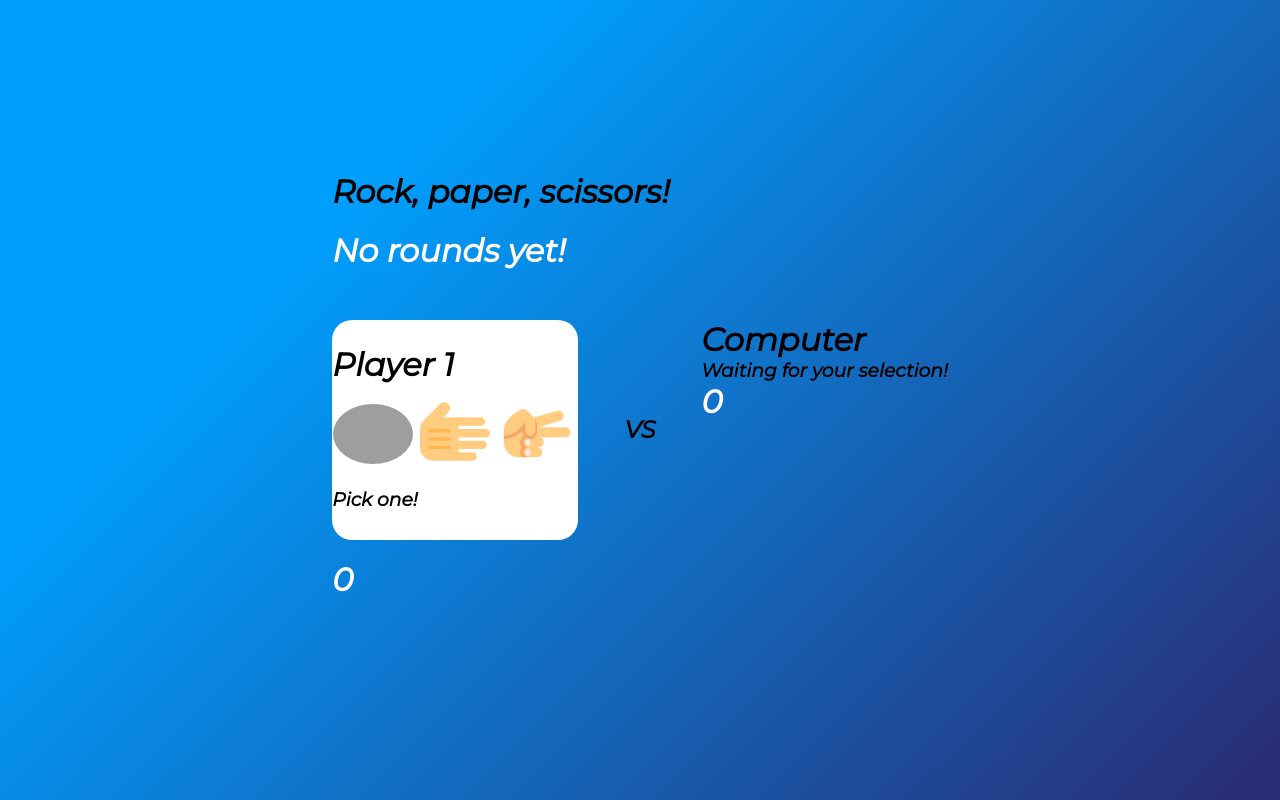
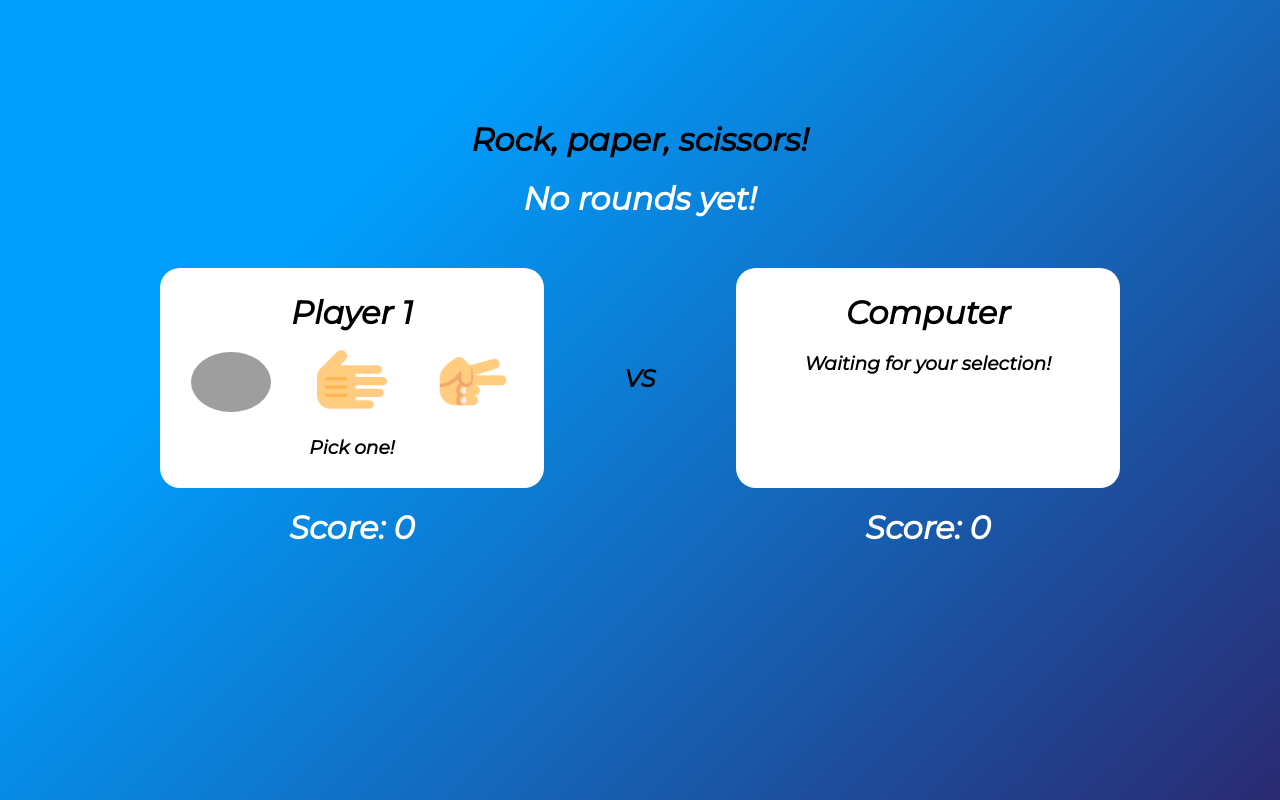
Before and after one commit to gnzlplcs/rock-paper-scissors-game, a React (Vite) app: page / in a window 1280 px wide. Built offline with nearby package versions, Linux system fonts and the light colour scheme; grey boxes are pictures that could not be loaded.

Commit message:
:art: fix issues

```diff
--- a/src/App.jsx
+++ b/src/App.jsx
@@ -77,7 +77,7 @@ const App = () => {
   };
 
   return (
-    <div className="app">
+    <div className="App">
       <Title />
       <Round {...game} />
       <Playground>
--- a/src/components/Computer.css
+++ b/src/components/Computer.css
@@ -1,6 +1,6 @@
 .computer-card {
   height: 220px;
-  padding: 25px 0;
+  padding: 25px 10px;
   background-color: white;
   margin-bottom: 20px;
   border-radius: 20px;
--- a/src/components/Computer.jsx
+++ b/src/components/Computer.jsx
@@ -1,5 +1,6 @@
 import React from "react";
 import { settings } from "../configs/game";
+import './Computer.css'
 
 const Computer = ({
   pcScore,
--- a/src/components/Playground.css
+++ b/src/components/Playground.css
@@ -5,7 +5,7 @@
 }
 
 @media only screen and (max-width: 700px) {
-  .play-area {
+  .play-ground {
     grid-template-columns: 1fr;
   }
 }
--- a/src/components/Score.jsx
+++ b/src/components/Score.jsx
@@ -2,7 +2,7 @@ import React from "react";
 import "./Score.css";
 
 const Score = ({ score }) => {
-  return <h1 className="score">{score}</h1>;
+  return <h1 className="score">Score: {score}</h1>;
 };
 
 export default Score;
--- a/src/components/User.css
+++ b/src/components/User.css
@@ -1,6 +1,6 @@
 .user-card {
   height: 220px;
-  padding: 25px 0;
+  padding: 25px 10px;
   background-color: white;
   margin-bottom: 20px;
   border-radius: 20px;
```
